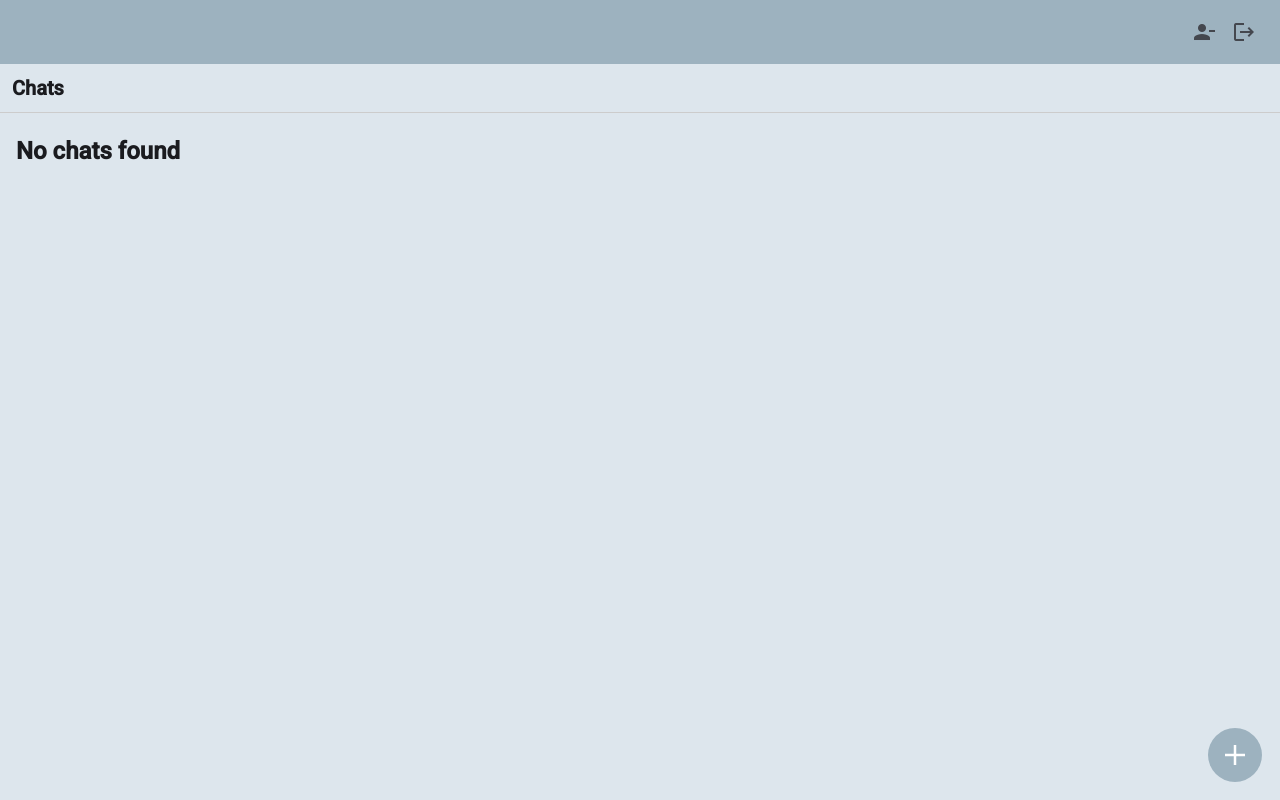
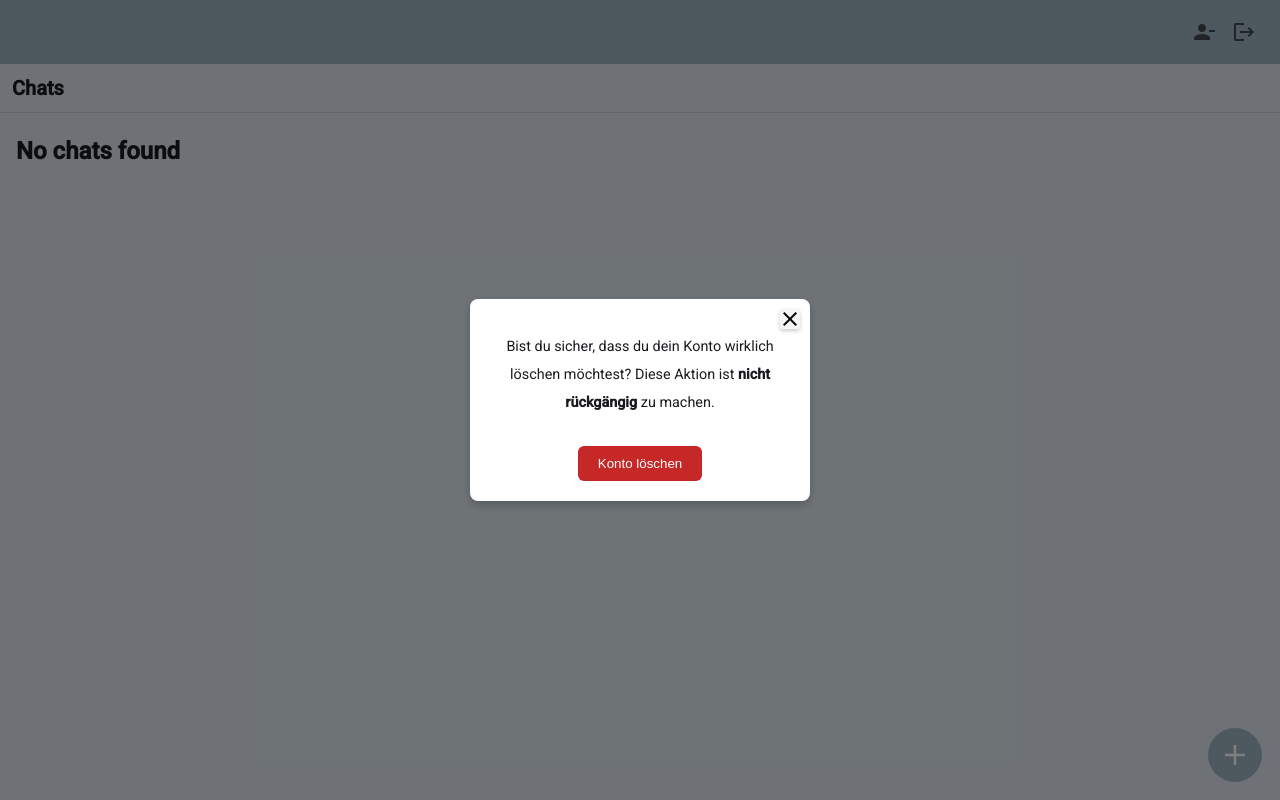
Before and after one commit to doeiit00/Mobile-UX-Design, an Angular app: page /home in a window 1280 px wide. Both pictures are taken after a click on the button "person_remove". Built offline with nearby package versions, Linux system fonts and the light colour scheme.

Commit message:
deregistration_popup_works

```diff
--- a/src/app/components/home-page/home-page.component.css
+++ b/src/app/components/home-page/home-page.component.css
@@ -61,7 +61,7 @@ mat-list-item h3 {
 }
 
 .add-chat {
-  position: fixed; /* Ändert von absolute zu fixed */
+  position: fixed;
   bottom: 1em;
   right: 1em;
   width: 3em;
@@ -73,7 +73,7 @@ mat-list-item h3 {
   justify-content: center;
   color: white;
   cursor: pointer;
-  z-index: 1000; /* Optional: Stellt sicher, dass es über anderen Elementen bleibt */
+  z-index: 1000;
 }
 
 .headline {
@@ -86,3 +86,8 @@ mat-list-item h3 {
   font-size: 1.25rem; /* Erhöht die Schriftgröße */
   margin: 0.75rem;
 }
+
+.deregistration{
+  position: fixed;
+  z-index: 1000;
+}
--- a/src/app/components/home-page/home-page.component.html
+++ b/src/app/components/home-page/home-page.component.html
@@ -1,8 +1,11 @@
 <mat-toolbar class="toolbar">
   <span class="example-spacer"></span>
+
   <button mat-icon-button>
-    <mat-icon (click)="deregister()">person_remove</mat-icon>
+    <mat-icon (click)="showPopupDeregistration()">person_remove</mat-icon>
   </button>
+  @if (isPopupDeregistrationVisible){<app-popup-deregistration (close)="hidePopupDeregistration()" />}
+
   <button mat-icon-button>
     <mat-icon (click)="logout()">logout</mat-icon>
   </button>
--- a/src/app/components/home-page/home-page.component.ts
+++ b/src/app/components/home-page/home-page.component.ts
@@ -12,11 +12,12 @@ import { Chat } from '../../interface/chat';
 import {ChatComponent} from '../chat/chat.component';
 import {CreateChatComponent} from '../create-chat/create-chat.component';
 import {PopupInvitesComponent} from '../popup-invites/popup-invites.component';
+import {PopupDeregistrationComponent} from '../popup-deregistration/popup-deregistration.component';
 
 @Component({
   standalone: true,
   selector: 'app-landing-page',
-  imports: [MatToolbarModule, MatButtonModule, MatIconModule, MatSidenavModule, MatList, MatListItem, RouterLink, /*ChatComponent,*/ CreateChatComponent, /*PopupInvitesComponent*/],
+  imports: [MatToolbarModule, MatButtonModule, MatIconModule, MatSidenavModule, MatList, MatListItem, RouterLink, /*ChatComponent,*/ CreateChatComponent, PopupDeregistrationComponent, /*PopupInvitesComponent*/],
   templateUrl: './home-page.component.html',
   styleUrl: './home-page.component.css'
 })
@@ -65,21 +66,6 @@ export class HomePageComponent {
     }
   }
 
-  deregister() {
-    if (this.token) {
-      this.apiService.deregister(this.token).subscribe(() => {
-          console.log('Deregistered with token:', this.token);
-          this.tokenService.clearToken();
-          this.router.navigateByUrl("");
-        },
-        (error) => {
-          this.tokenService.clearToken();
-          console.error('Error deregistering:', error);
-        }
-      );
-    }
-  }
-
   isPopupCreateChatVisible = false;
 
   showPopupCreateChat() {
@@ -101,4 +87,16 @@ export class HomePageComponent {
   hidePopupInvite() {
     this.isPopupInviteVisible = false;
   }
+
+  isPopupDeregistrationVisible = false;
+
+  showPopupDeregistration() {
+    this.isPopupDeregistrationVisible = true;
+    this.isPopupCreateChatVisible = false;
+  }
+
+  hidePopupDeregistration() {
+    this.isPopupDeregistrationVisible = false;
+  }
+
 }
--- /dev/null
+++ b/src/app/components/popup-deregistration/popup-deregistration.component.css
@@ -0,0 +1,71 @@
+.popup-overlay {
+  position: fixed;
+  top: 0;
+  left: 0;
+  width: 100%;
+  height: 100%;
+  background-color: rgba(0, 0, 0, 0.5);
+  display: flex;
+  justify-content: center;
+  align-items: center;
+  z-index: 1000;
+}
+
+.popup-content {
+  position: relative;
+  background-color: #fff;
+  padding: 20px;
+  border-radius: 8px;
+  max-width: 300px;
+  width: 100%;
+  box-shadow: 0 4px 8px rgba(0, 0, 0, 0.2);
+
+  display: flex;
+  flex-direction: column;
+  align-items: center;
+  gap: 15px;
+
+  font-size: 0.9rem;
+  text-align: center;
+
+  word-break: break-word;
+  overflow-wrap: break-word;
+  white-space: normal;
+}
+
+.close {
+  position: absolute;
+  top: 10px;
+  right: 10px;
+  width: 1.5em;
+  height: 1.5em;
+  display: flex;
+  border: none;
+  justify-content: center;
+  align-items: center;
+  cursor: pointer;
+  background-color: #f5f5f5;
+  box-shadow: 0 2px 4px rgba(0, 0, 0, 0.2);
+  border-radius: 0.25em;
+  font-weight: bold;
+}
+
+button.deregister-button {
+  padding: 10px 20px;
+  background-color: #c62828;
+  color: white;
+  border: none;
+  border-radius: 6px;
+  cursor: pointer;
+  font-weight: 500;
+  transition: background-color 0.3s;
+}
+
+button.deregister-button:hover {
+  background-color: #b71c1c;
+}
+
+.popup-content {
+  max-height: 80vh;
+  overflow-y: auto;
+}
--- /dev/null
+++ b/src/app/components/popup-deregistration/popup-deregistration.component.html
@@ -0,0 +1,14 @@
+<div class="popup-overlay" (click)="closePopup()">
+  <div class="popup-content" (click)="$event.stopPropagation()">
+
+    <button class="close" (click)="closePopup()">
+      <i class="material-icons">close</i>
+    </button>
+    <p>
+      Bist du sicher, dass du dein Konto wirklich löschen möchtest?
+      Diese Aktion ist <strong>nicht rückgängig</strong> zu machen.
+    </p>
+    <button class="deregister-button" (click)="deregister()">Konto löschen</button>
+
+  </div>
+</div>
--- /dev/null
+++ b/src/app/components/popup-deregistration/popup-deregistration.component.ts
@@ -0,0 +1,45 @@
+import {Component, EventEmitter, inject, Output} from '@angular/core';
+import {ApiService} from '../../services/api.service';
+import {TokenService} from '../../services/token.service';
+import {MatIcon} from '@angular/material/icon';
+import {Router} from '@angular/router';
+
+@Component({
+  standalone:true,
+  selector: 'app-popup-deregistration',
+  imports: [
+    MatIcon,
+  ],
+  templateUrl: './popup-deregistration.component.html',
+  styleUrl: './popup-deregistration.component.css'
+})
+export class PopupDeregistrationComponent {
+  token: string | null = '';
+  router = inject(Router)
+
+  constructor(private apiService: ApiService, private tokenService: TokenService) {
+    this.token = this.tokenService.getToken();
+  }
+
+  @Output() close = new EventEmitter<void>();
+
+  closePopup() {
+    this.close.emit();
+  }
+
+  deregister() {
+    if (this.token) {
+      this.apiService.deregister(this.token).subscribe(() => {
+          console.log('Deregistered with token:', this.token);
+          this.tokenService.clearToken();
+          this.router.navigateByUrl("");
+        },
+        (error) => {
+          this.tokenService.clearToken();
+          console.error('Error deregistering:', error);
+        }
+      );
+    }
+  }
+
+}
```
Also changed, not shown: 1 other file (tests, documents, lock files or other folders).
